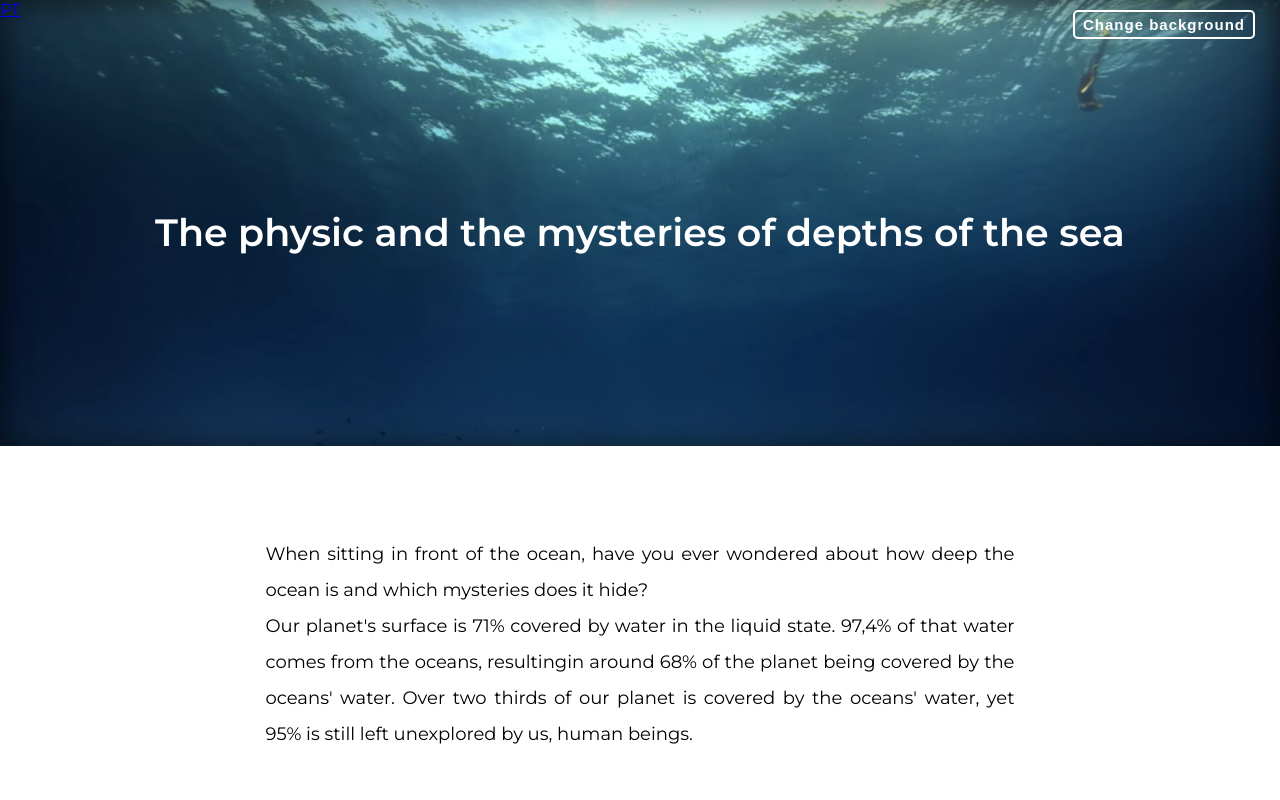
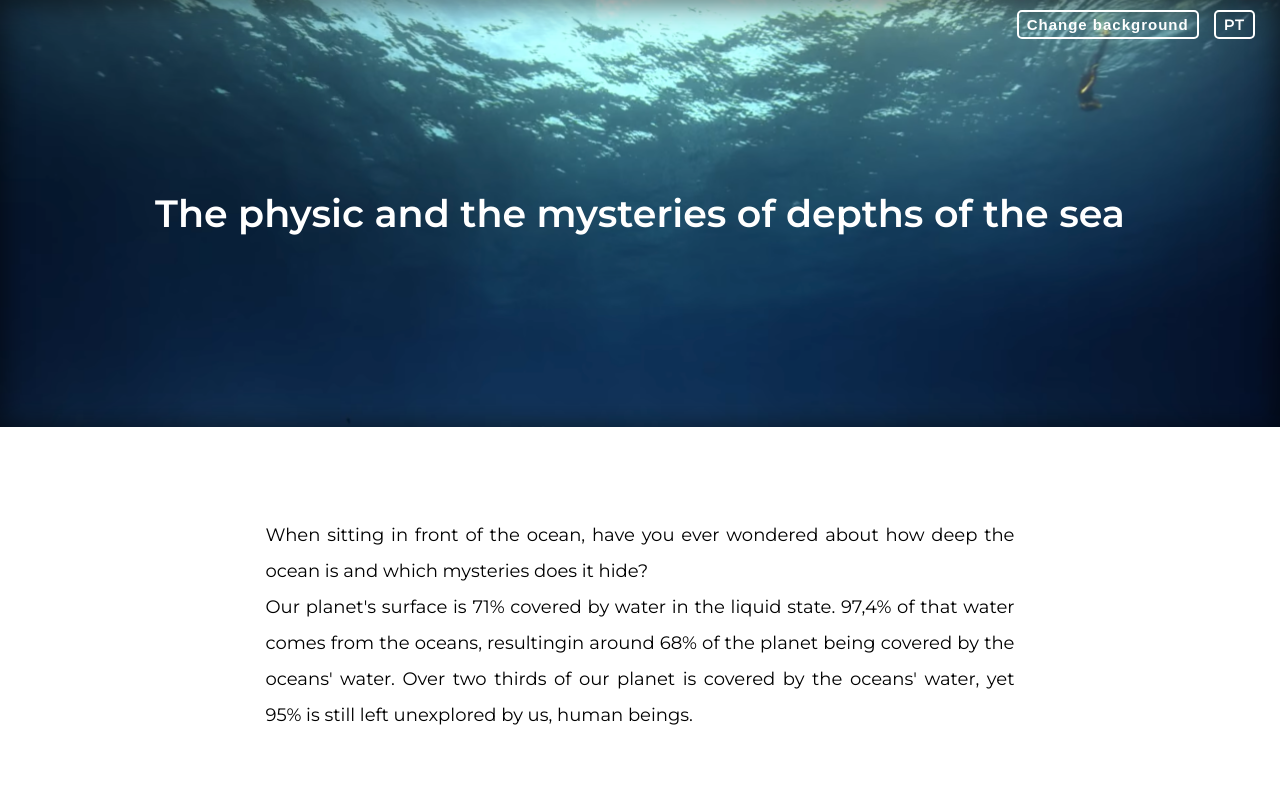
Before and after one commit to mauriciomutte/Fundo-do-mar, a plain HTML site: page EN.html in a window 1280 px wide. Shown: the top 800 px of the page. Drawn offline with Linux system fonts and the light colour scheme.

Commit message:
Add btn change language style

```diff
--- a/assets/css/style.css
+++ b/assets/css/style.css
@@ -49,7 +49,7 @@
   font-size: 15px;
   font-weight: 600;
   letter-spacing: 1px;
-  margin: 10px 25px;
+  margin: 10px 5px;
   float: right;
   padding: 4px 8px;
   outline: none;
@@ -67,6 +67,37 @@
   color: #1A3661;
 }
 .changeColor--blue:hover {
+  background-color: transparent;
+  color: #f1f1f1;
+}
+
+.changeLanguage {
+  background-color: transparent;
+  border: 2px solid #fff;
+  border-radius: 5px;
+  color: #fff;
+  cursor: pointer;
+  font-size: 15px;
+  font-weight: 600;
+  letter-spacing: 1px;
+  margin: 10px 25px 10px 10px;
+  float: right;
+  text-decoration: none;
+  padding: 3px 8px;
+  outline: none;
+}
+.changeLanguage:hover {
+  background-color: #fff;
+  color: #1A3661;
+}
+.changeLanguage:active {
+  transform: scale(0.8)
+}
+.changeLanguage--blue {
+  background-color: #fff;
+  color: #1A3661;
+}
+.changeLanguage--blue:hover {
   background-color: transparent;
   color: #f1f1f1;
 }
```
